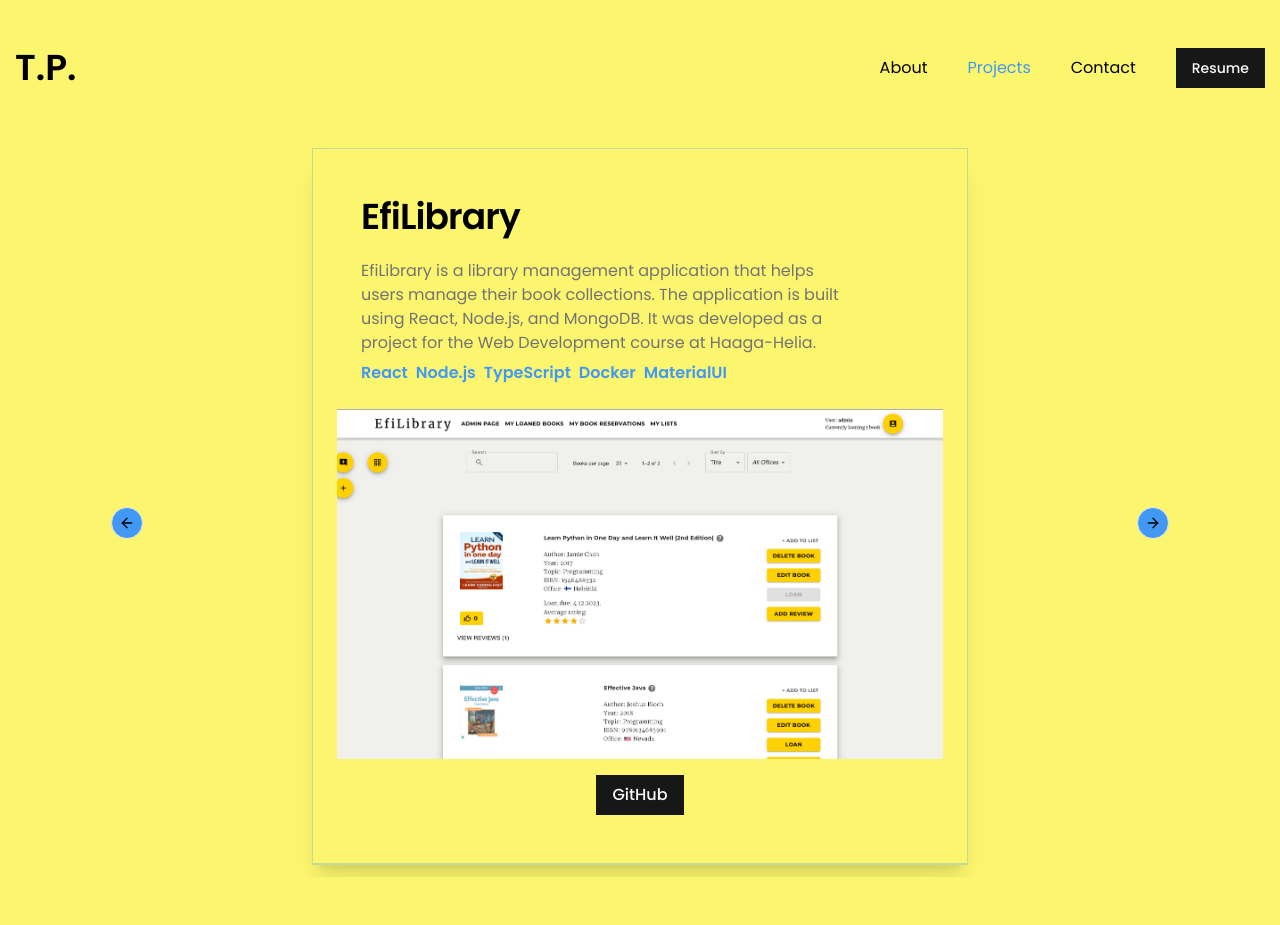
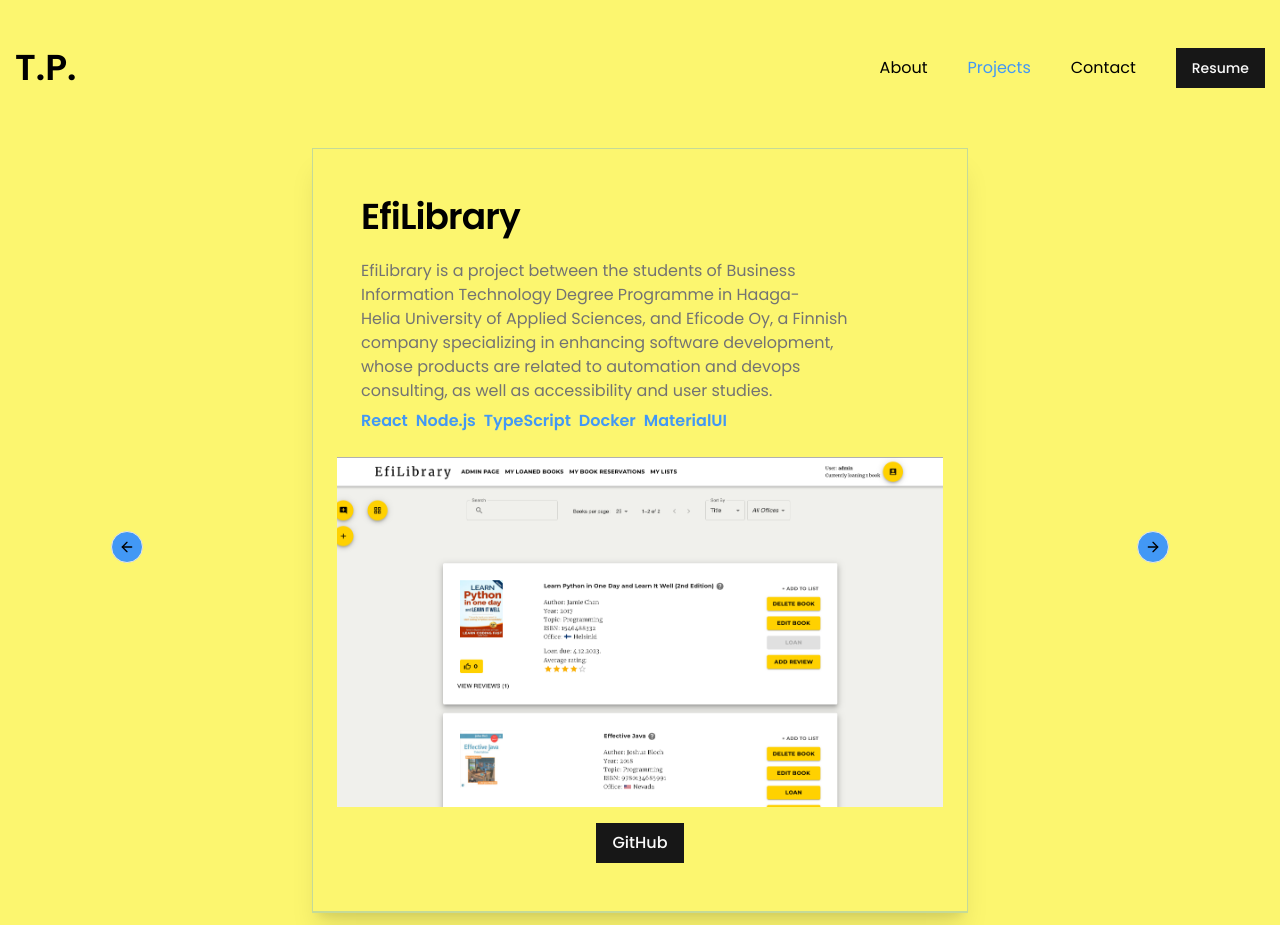
Before and after one commit to taturaattori/portfolio-page, a Next.js app: page /projects in a window 1280 px wide. Before the commit the page ends 877 px from the top, so only its background shows below. Built offline with nearby package versions, Linux system fonts and the light colour scheme.

Commit message:
update README

```diff
--- a/app/events/page.jsx
+++ /dev/null
@@ -1,5 +0,0 @@
-const Events = () => {
-  return <div>Events page</div>;
-};
-
-export default Events;
--- a/app/projects/page.jsx
+++ b/app/projects/page.jsx
@@ -6,7 +6,7 @@ const projects = [
   {
     title: "NewsHub",
     description:
-      "NewsHub is a news application that allows users to read news articles from various sources. The application is built using React Native, Expo, Firebase, and the News API. It was created as a final project for the Mobile Programming course at Haaga-Helia.",
+      "NewsHub is a news application that allows users to read news articles from various sources. Inspired by news applications that I use often, HS for example. It was created as a final project for the Mobile Programming course at Haaga-Helia.",
     techs: ["React Native", "JavaScript", "Expo", "Firebase", "News API"],
     image: "/assets/newshub.PNG",
     link: "https://github.com/taturaattori/NewsHub",
@@ -14,7 +14,7 @@ const projects = [
   {
     title: "EfiLibrary",
     description:
-      "EfiLibrary is a library management application that helps users manage their book collections. The application is built using React, Node.js, and MongoDB. It was developed as a project for the Web Development course at Haaga-Helia.",
+      "EfiLibrary is a project between the students of Business Information Technology Degree Programme in Haaga-Helia University of Applied Sciences, and Eficode Oy, a Finnish company specializing in enhancing software development, whose products are related to automation and devops consulting, as well as accessibility and user studies.",
     techs: ["React", "Node.js", "TypeScript", "Docker", "MaterialUI"],
     image: "/assets/booklist.PNG",
     link: "https://github.com/LibraryProjectGroup/library-project-frontend",
```
Also changed, not shown: 1 other file (tests, documents, lock files or other folders).
